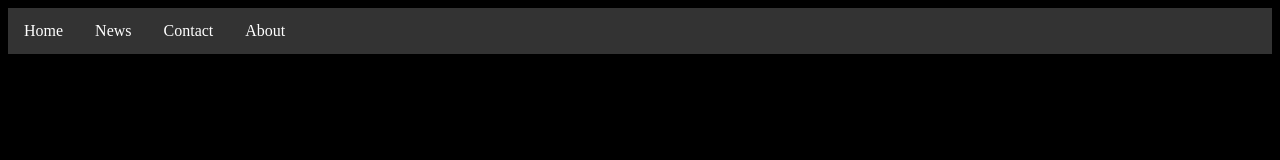
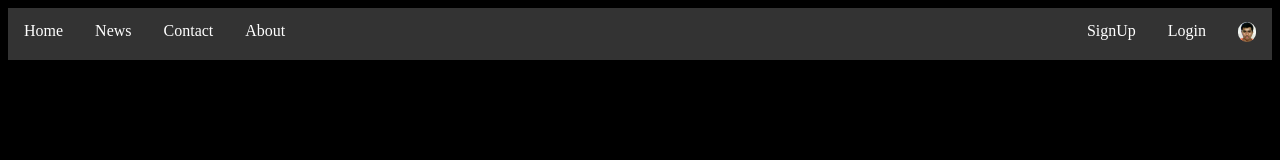
Before and after one commit to vishal9413/PepClass, a plain HTML site: page index.html in a window 1280 px wide. Drawn offline with Linux system fonts and the light colour scheme.

Commit message:
Update index.html

```diff
--- a/index.html
+++ b/index.html
@@ -12,7 +12,15 @@
   <li><a href="#news">News</a></li>
   <li><a href="#contact">Contact</a></li>
   <li><a href="#about">About</a></li>
+  <li id="logo"><a href=""><img src="p1.png" alt="Vishal" width="18px" style="border-radius: 18px"></a></li>
+  <li style="float: right;"><a href="#login">Login</a></li>
+  <li style="float: right;"><a href="#signup">SignUp</a></li>
+
 </ul>
+
+<div class="footer">
+<p> WebPage[1]</p>
+</div>
 
 
 
```
